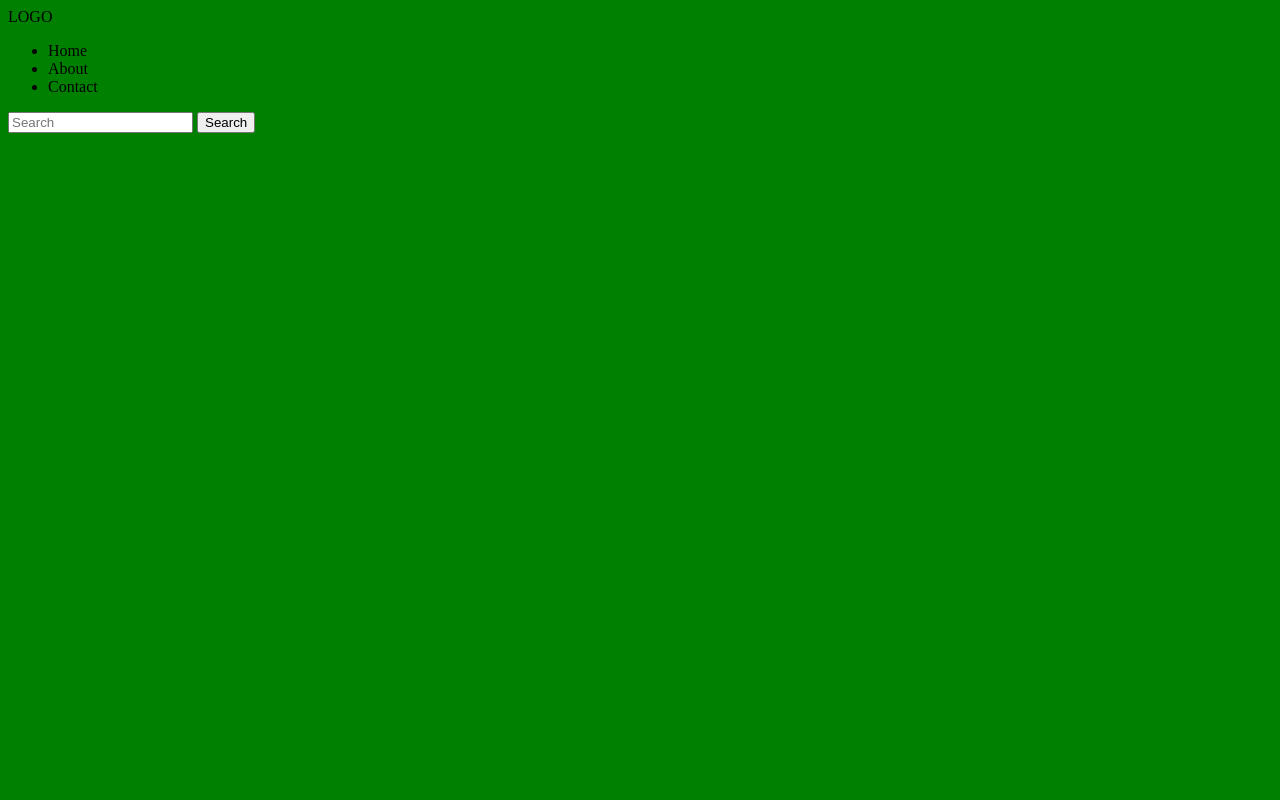
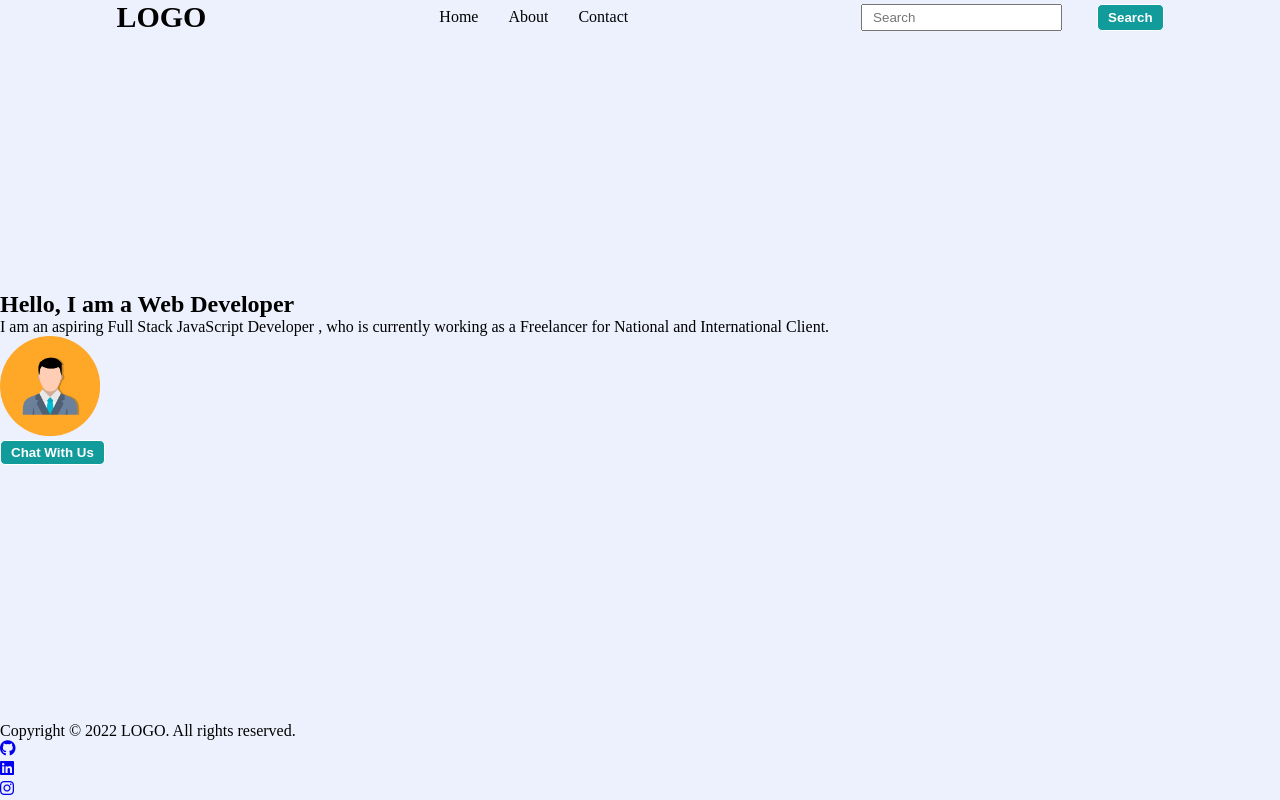
Before and after one commit to ApurbaKumarMajumder/Backend_Development, a plain HTML site: page HTML and CSS/Basic HTML Website/index.html in a window 1280 px wide. Drawn offline with Linux system fonts and the light colour scheme.

Commit message:
working on project

```diff
--- a/HTML and CSS/Basic HTML Website/index.html
+++ b/HTML and CSS/Basic HTML Website/index.html
@@ -12,7 +12,7 @@
     <header>
         <nav>
             <!-- Logo -->
-            <div>
+            <div class="logo">
                 LOGO
             </div>
 
@@ -23,11 +23,41 @@
                 <li>Contact</li>
             </ul>
             <!-- Search Box -->
-            <div>
+            <div class="search-field">
                 <input type="text" placeholder="Search" />
                 <button>Search</button>
             </div>
         </nav>
     </header>
+
+    <!-- Hero Section -->
+    <section class="hero-section">
+        <!-- left div content -->
+        <div class="hero-section-left">
+            <h1>Hello, I am a <span>Web Developer</span></h1>
+            <p>I am an aspiring <span>Full Stack JavaScript Developer</span> , who is currently working as <span>a Freelancer</span> for <span>National and International Client.</span></p>
+        </div>
+        <!-- right div content -->
+        <div class="hero-section-right">
+            <img src="avtar.png" alt="Brand Amb Image" height="100px" width="100px">
+            <!-- chat button -->
+            <div>
+                <button>Chat With Us</button>
+            </div>
+        </div>
+    </section>
+
+    <!-- footer text -->
+    <footer>
+        <p>Copyright © 2022 LOGO. All rights reserved.</p>
+
+        <ul>
+            <li><a href="Github"><i class="fa-brands fa-github"></i></a></li>
+            <li><a href="LinkedIn"><i class="fa-brands fa-linkedin"></i></a></li>
+            <li><a href="Instagram"><i class="fa-brands fa-instagram"></i></a></li>
+        </ul>
+    </footer>
+
+    <script src="https://kit.fontawesome.com/5b1a84fcb5.js" crossorigin="anonymous"></script>
 </body>
 </html>
--- a/HTML and CSS/Basic HTML Website/style.css
+++ b/HTML and CSS/Basic HTML Website/style.css
@@ -1,3 +1,74 @@
+* {
+    margin: 0;
+    padding: 0;
+    overflow: hidden;
+    box-sizing: border-box;
+}
+
 body {
-    background-color: green;
+    height: 100vh;
+    width: 100vw;
+    background-color: #edf1fd;
+    display: flex;
+    flex-direction: column;
+    justify-content: space-between;
 }
+
+li {
+    list-style: none;
+    cursor: pointer;
+}
+
+a {
+    text-decoration: none;
+}
+
+button {
+    background-color: rgb(18, 155, 155);
+    padding: 4px 10px;
+    cursor: pointer;
+    color: white;
+    border: 1px solid white;
+    border-radius: 5px;
+    font-weight: 600;
+    width: fit-content;
+}
+
+button:hover {
+    background-color: white;
+    color: black;
+    border: 1px solid black;
+}
+
+nav {
+    display: flex;
+    width: 100%;
+    align-items: center;
+    justify-content: space-around;
+}
+
+nav .logo {
+    font-weight: 700;
+    font-size: 30px;
+}
+
+nav ul {
+    display: flex;
+    align-items: center;
+    gap: 30px;
+    font-weight: 500;
+}
+
+nav ul li:hover {
+    text-decoration: underline;
+    font-weight: 900;
+}
+
+.search-field {
+    display: flex;
+    gap: 35px;
+}
+
+input {
+    padding: 4px 10px;
+}
```
Also changed, not shown: HTML and CSS/Basic HTML Website/avtar.png (added).
